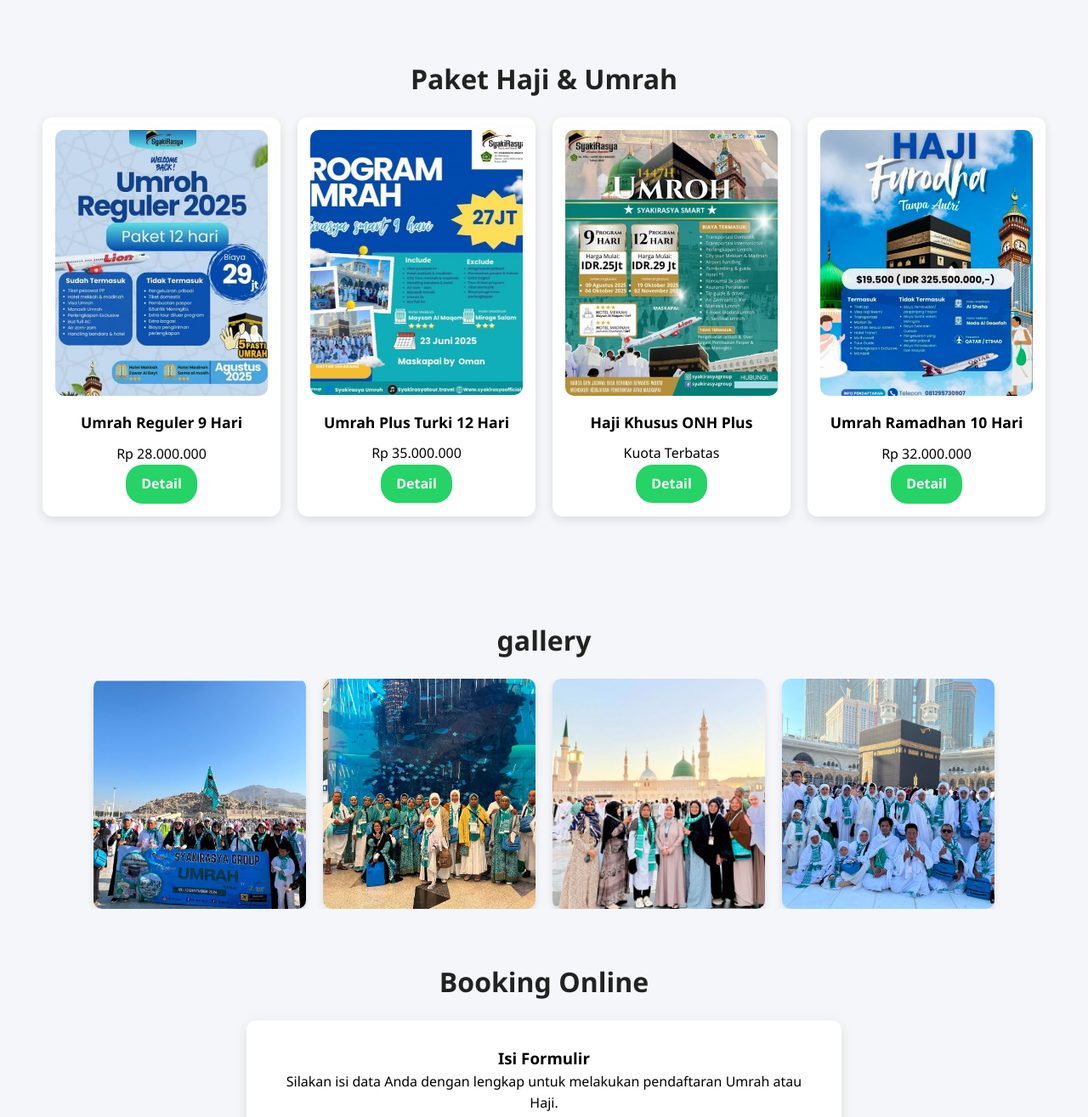
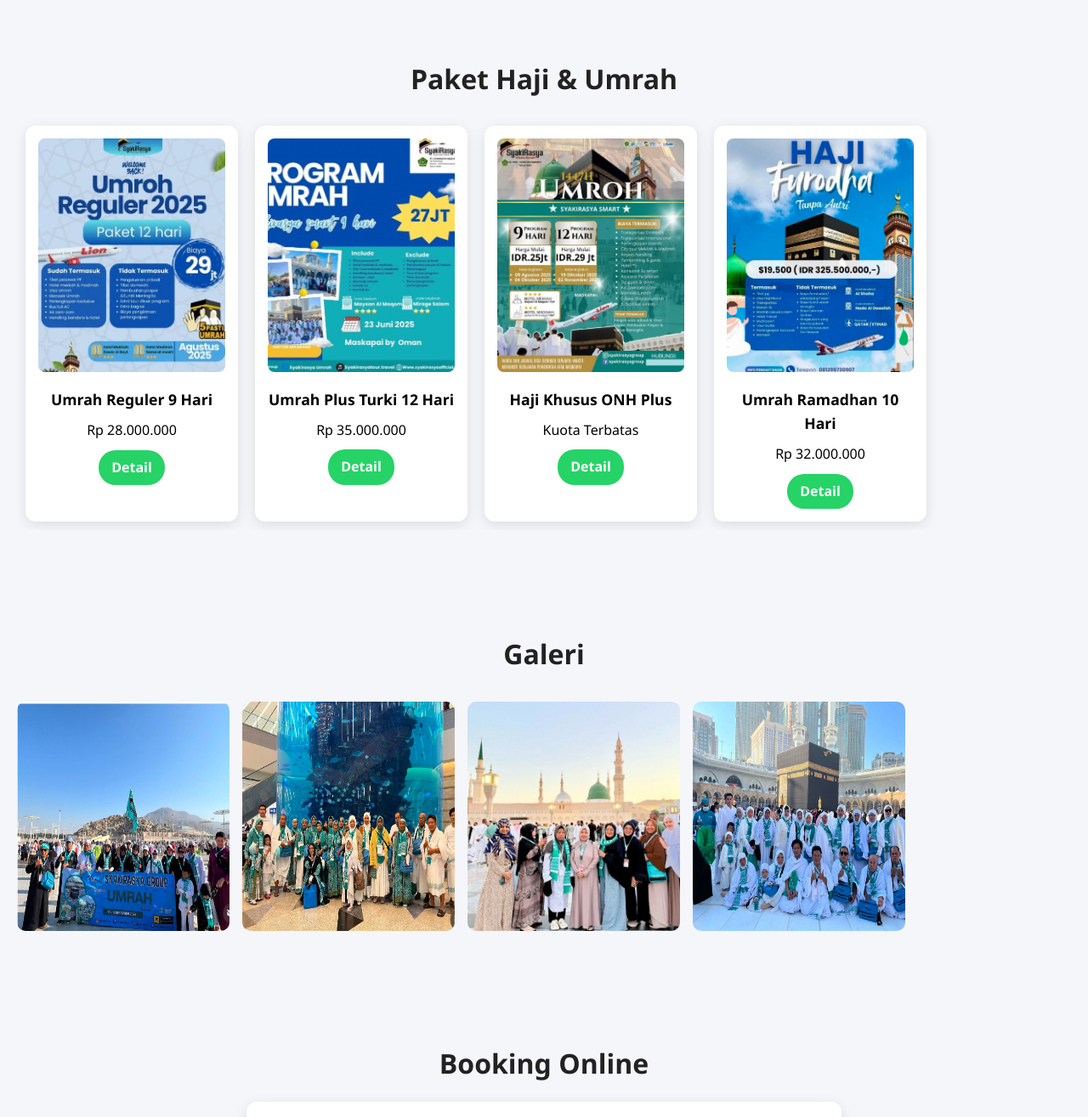
Before and after one commit to YAZZOFFICIA/travelhajisyakirasya, a plain HTML site: page index.html in a window 1280 px wide. Shown: the part 1640-2955 px from the top of the page at 85% size. Drawn offline with nearby package versions, Linux system fonts and the light colour scheme.

Commit message:
Add files via upload

```diff
--- a/index.html
+++ b/index.html
@@ -155,7 +155,7 @@
 </section>
 <section id="paket" class="section">
   <h2>Paket Haji & Umrah</h2>
-  <div class="paket-grid">
+  <div class="paket-scroll-container">
     <!-- Paket 1 -->
     <div class="paket-card">
       <img src="img/umrah1.jpg" alt="Umrah Reguler" />
@@ -179,6 +179,7 @@
       <p>Kuota Terbatas</p>
       <a href="paket-haji-khusus.html" class="btn-detail">Detail</a>
     </div>
+
     <!-- Paket 4 -->
     <div class="paket-card">
       <img src="img/umrah4.jpg" alt="Umrah Ramadhan" />
@@ -186,6 +187,8 @@
       <p>Rp 32.000.000</p>
       <a href="paket-umrah-ramadhan.html" class="btn-detail">Detail</a>
     </div>
+  </div>
+</section>
   </div>
 </section><div class="modal" id="modalPaket">
   <div class="modal-content">
@@ -195,14 +198,15 @@
     <a href="#booking" onclick="isiBookingPaket()" class="btn-daftar">📥 Booking Sekarang</a>
   </div>
 </div>
- <section id="galery" class="section">
-  <h2>gallery</h2>
-<div class="gallery">
+ <section id="galeri" class="section">
+  <h2>Galeri</h2>
+  <div class="galeri-scroll-container">
     <img src="img/umrah5.jpg" alt="Umrah 5" data-aos="zoom-in" />
-  <img src="img/umrah6.jpg" alt="Umrah 6" data-aos="zoom-in" data-aos-delay="100" />
-  <img src="img/umrah7.jpg" alt="Umrah 7" data-aos="zoom-in" data-aos-delay="200" />
-  <img src="img/umrah8.jpg" alt="Umrah 8" data-aos="zoom-in" data-aos-delay="300" />
+    <img src="img/umrah6.jpg" alt="Umrah 6" data-aos="zoom-in" />
+    <img src="img/umrah7.jpg" alt="Umrah 7" data-aos="zoom-in" />
+    <img src="img/umrah8.jpg" alt="Umrah 8" data-aos="zoom-in" />
   </div>
+</section>
   <section id="booking" class="section">
     <h2>Booking Online</h2>
     <div class="booking-card">
--- a/style.css
+++ b/style.css
@@ -147,7 +147,7 @@ ul li {
 }
 
 /* Gallery */
-.gallery {
+.galeri {
   display: flex;
   justify-content: center;
   flex-wrap: wrap;
@@ -155,7 +155,7 @@ ul li {
   margin-top: 20px;
 }
 
-.gallery img {
+.galeri img {
   width: 280px;
   height: auto;
   border-radius: 10px;
@@ -585,3 +585,52 @@ footer .social-media img:hover {
 .cta-button:hover {
   background: #1ebe5b;
 }
+.paket-scroll-container {
+  display: flex;
+  overflow-x: auto;
+  gap: 20px;
+  padding: 10px;
+  scroll-snap-type: x mandatory;
+}
+.paket-card {
+  flex: 0 0 auto;
+  width: 250px;
+  background: #fff;
+  border-radius: 12px;
+  box-shadow: 0 4px 15px rgba(0,0,0,0.1);
+  padding: 15px;
+  text-align: center;
+  scroll-snap-align: start;
+}
+.paket-card img {
+  width: 100%;
+  border-radius: 8px;
+}
+.btn-detail {
+  display: inline-block;
+  margin-top: 10px;
+  background: #25d366;
+  color: white;
+  padding: 8px 15px;
+  border-radius: 20px;
+  text-decoration: none;
+}
+.galeri-scroll-container {
+  display: flex;
+  overflow-x: auto;
+  gap: 15px;
+  padding: 10px 0;
+  scroll-snap-type: x mandatory;
+  scrollbar-width: thin; /* Firefox */
+}
+.galeri-scroll-container img {
+  flex: 0 0 auto;
+  width: 250px;
+  border-radius: 10px;
+  scroll-snap-align: start;
+  cursor: pointer;
+  transition: transform 0.3s ease;
+}
+.galeri-scroll-container img:hover {
+  transform: scale(1.05);
+}
```
Lines whose indentation alone changed are shown as unchanged.
